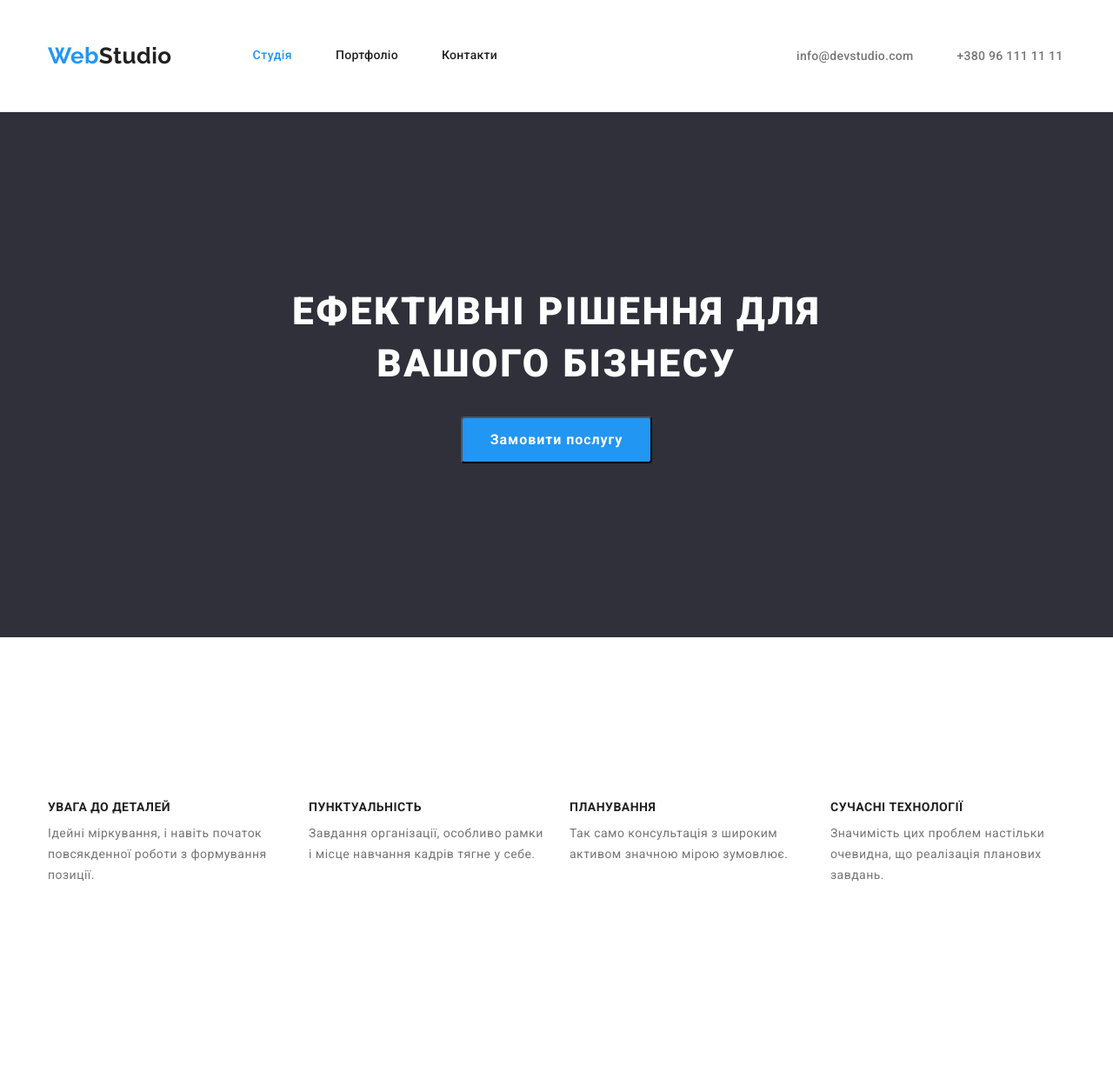
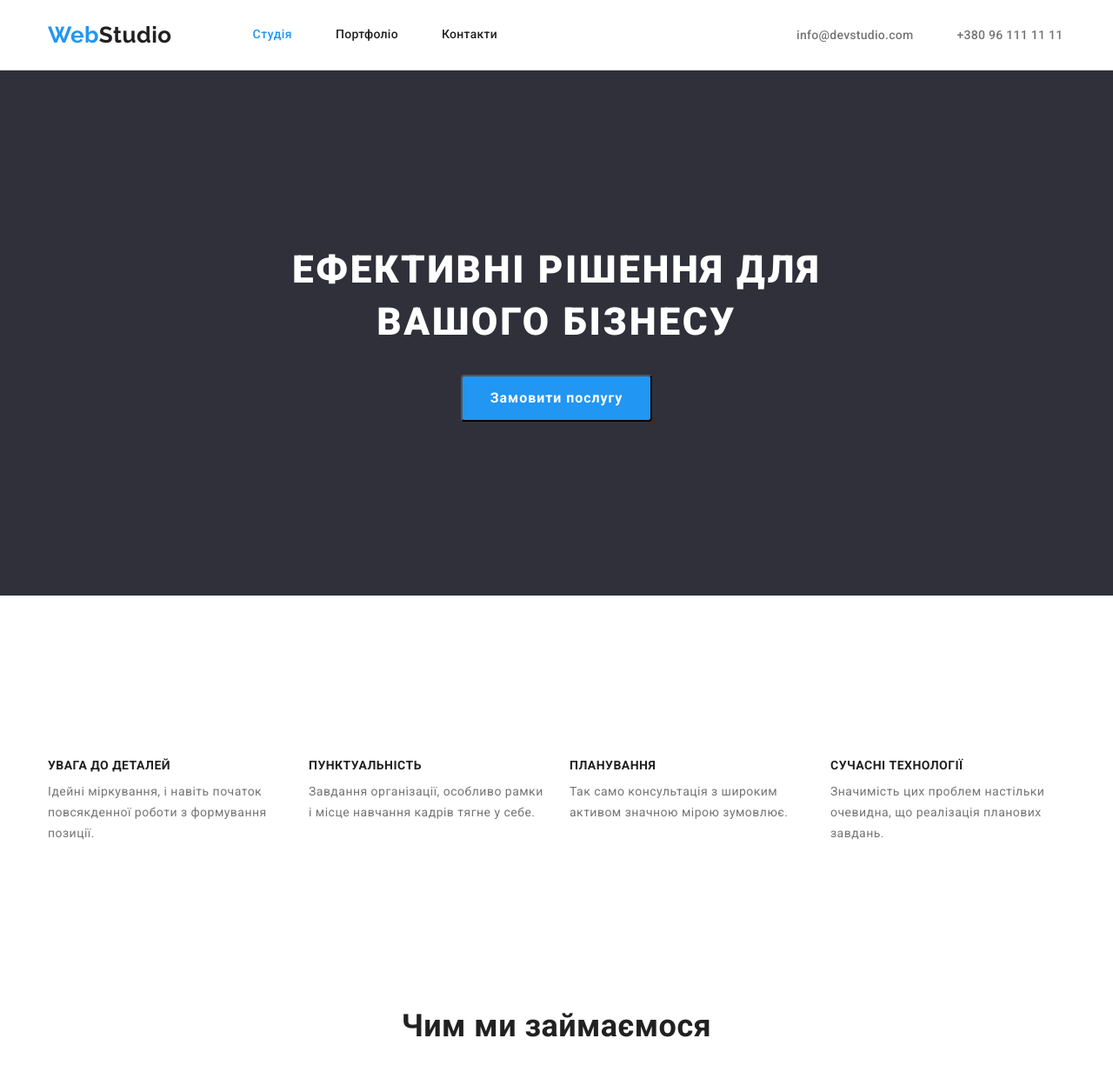
Before and after one commit to VladBroker19/goit-markup-hw-02, a plain HTML site: page index.html in a window 1280 px wide. Shown: the top 1248 px of the page at 87% size. Drawn offline with nearby package versions, Linux system fonts and the light colour scheme.

Commit message:
correct mistakes

```diff
--- a/css/styles.css
+++ b/css/styles.css
@@ -41,8 +41,6 @@ button {
 /* шапка */
 .page-header {
   border-bottom: 1px solid #ececec;
-  padding-top: 24px;
-  padding-bottom: 24px;
 }
 .main-nav {
   display: flex;
@@ -199,6 +197,7 @@ button {
 .feature {
   display: flex;
   flex-wrap: wrap;
+  padding-bottom: 0;
 }
 .feature .item {
   width: 270px;
```
